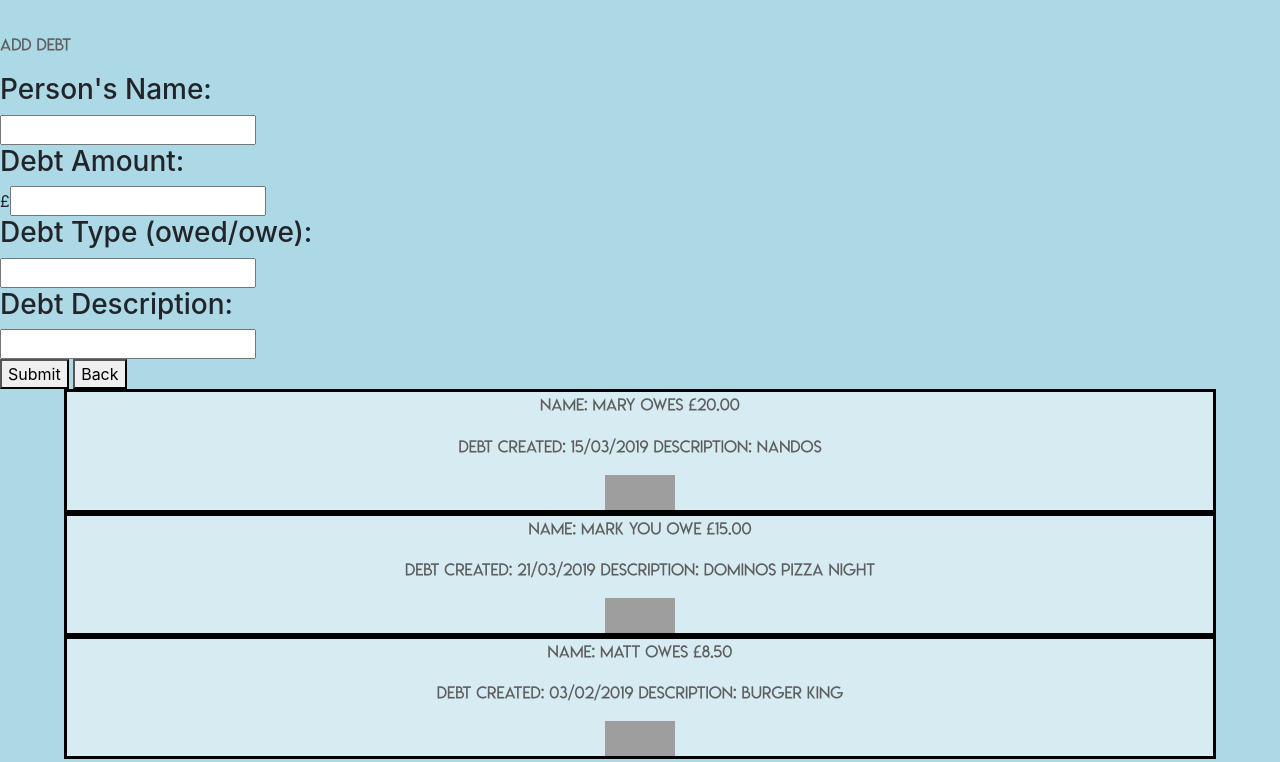
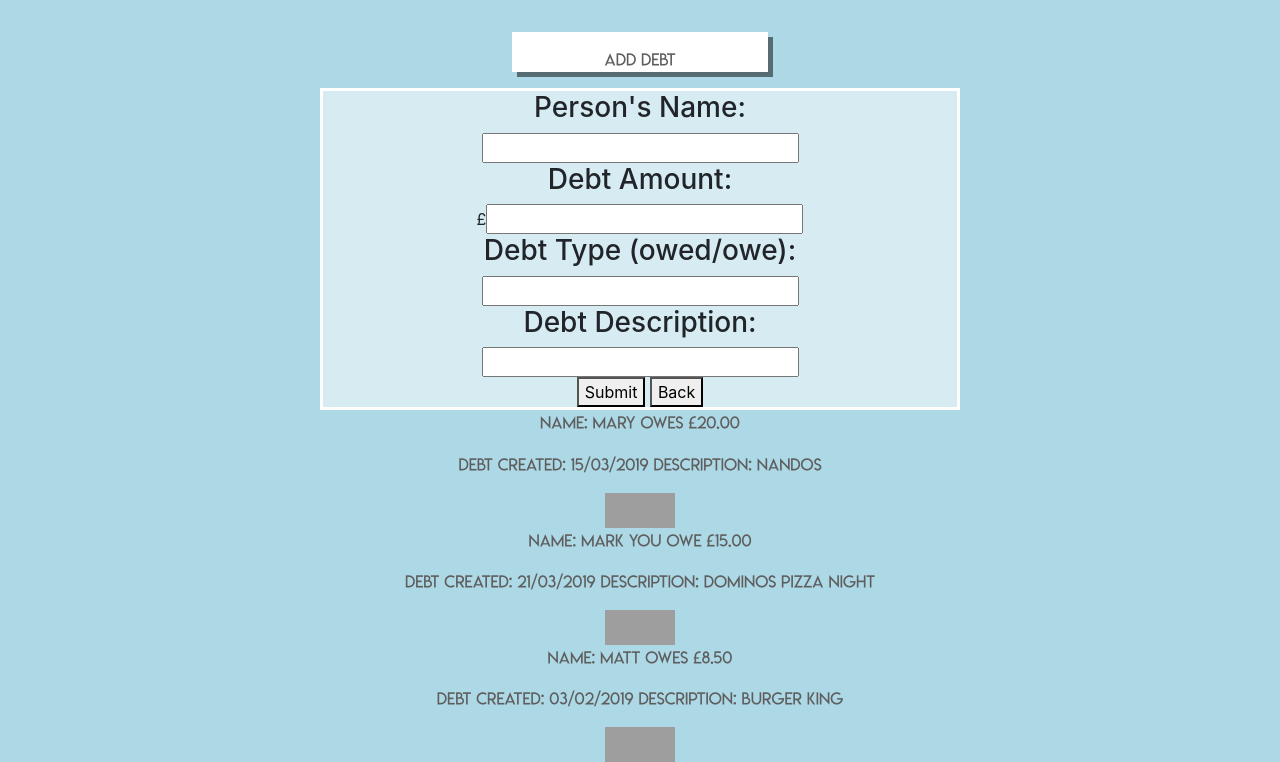
Before and after one commit to NXFORG/INSE---Bill-Splitting-Application, a PHP site: page /debt.html in a window 1280 px wide. Shown: the part 262-1024 px from the top of the page. Run offline with PHP 8.4, Linux system fonts and the light colour scheme; some libraries are stand-ins or nearby versions; grey boxes are pictures that could not be loaded.

Commit message:
Removed Redundancy + added CSS for add/remove debt

```diff
--- a/public/style.css
+++ b/public/style.css
@@ -380,16 +380,34 @@ label{
   height: 70%;
   text-align: center;
 }
-.individualDebtElement{
-  background-color: rgba(255,255,255,0.5);
-  border-style: solid;
-  border-color: black;
-}
 .payImg{
   width: 70px;
   height: 35px;
 }
-
+#addDebt{
+  background-color: white;
+  border-color: #c7d0dd;
+  box-shadow: 5px 5px rgba(0,0,0,0.5);
+  width: 20%;
+  margin-left: auto;
+  margin-right: auto;
+  text-align: center;
+  padding-top: 15px;
+}
+#addDebt:hover{
+  background-color: lightgrey;
+}
+#addDebtContainer{
+  background-color: rgba(255,255,255,0.5);
+  margin: auto;
+  width: 50%;
+  text-align: center;
+  border-style: solid;
+  border-color: white;
+}
+#addDebtContainer > input{
+  width: 50%;
+}
 /*VOUCHER PAGE CSS */
 #voucherContainer{
   margin: auto;
```
